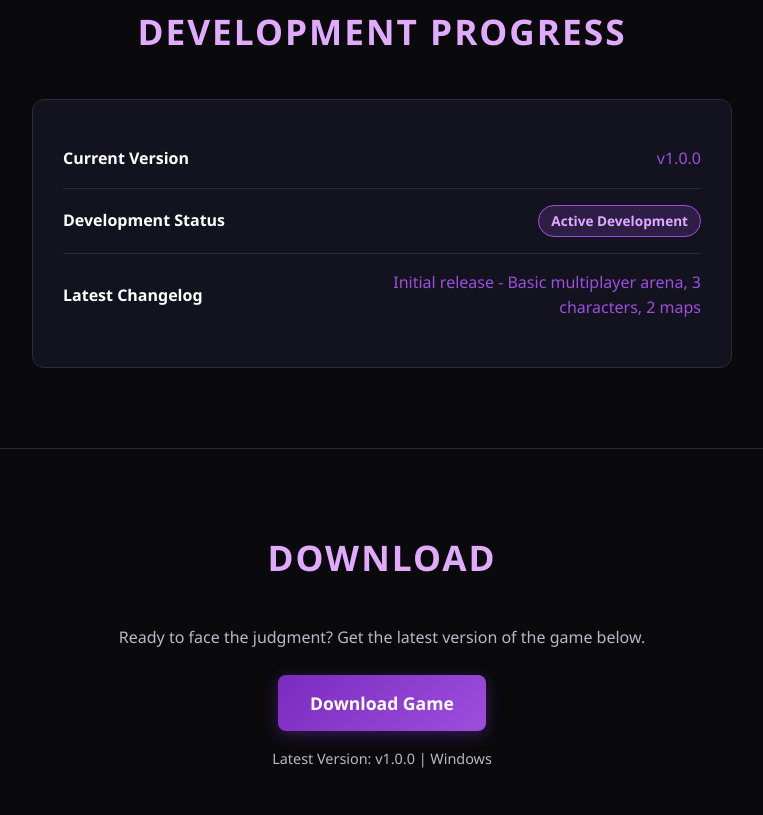
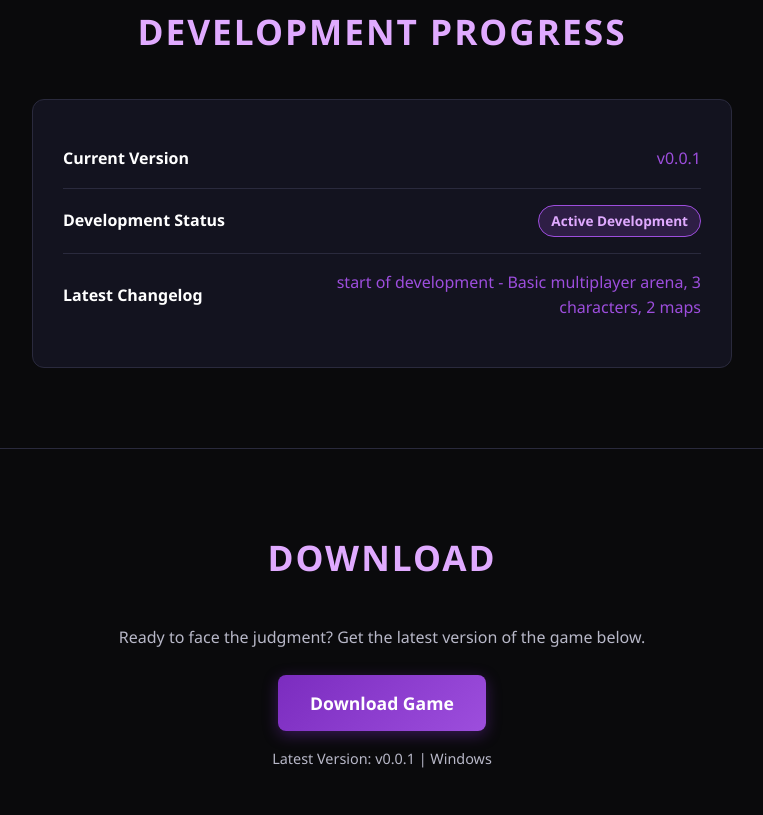
Before and after one commit to UnderFanGamer/undertale-final-judgment, a plain HTML site: page index.html in a window 1280 px wide. Shown: the part 1925-2740 px from the top of the page, without its empty margins (258-1021 px from the left). Drawn offline with Linux system fonts and the light colour scheme.

Commit message:
Update index.html

```diff
--- a/index.html
+++ b/index.html
@@ -408,8 +408,8 @@
         // ============================================
         // НАСТРОЙКИ ВЕРСИИ (МЕНЯЙ ТОЛЬКО ЗДЕСЬ)
         // ============================================
-        const GAME_VERSION = "v1.0.0";
-        const GAME_CHANGELOG = "Initial release - Basic multiplayer arena, 3 characters, 2 maps";
+        const GAME_VERSION = "v0.0.1";
+        const GAME_CHANGELOG = "start of development - Basic multiplayer arena, 3 characters, 2 maps";
         // ============================================
 
         // Update version on page load
```
